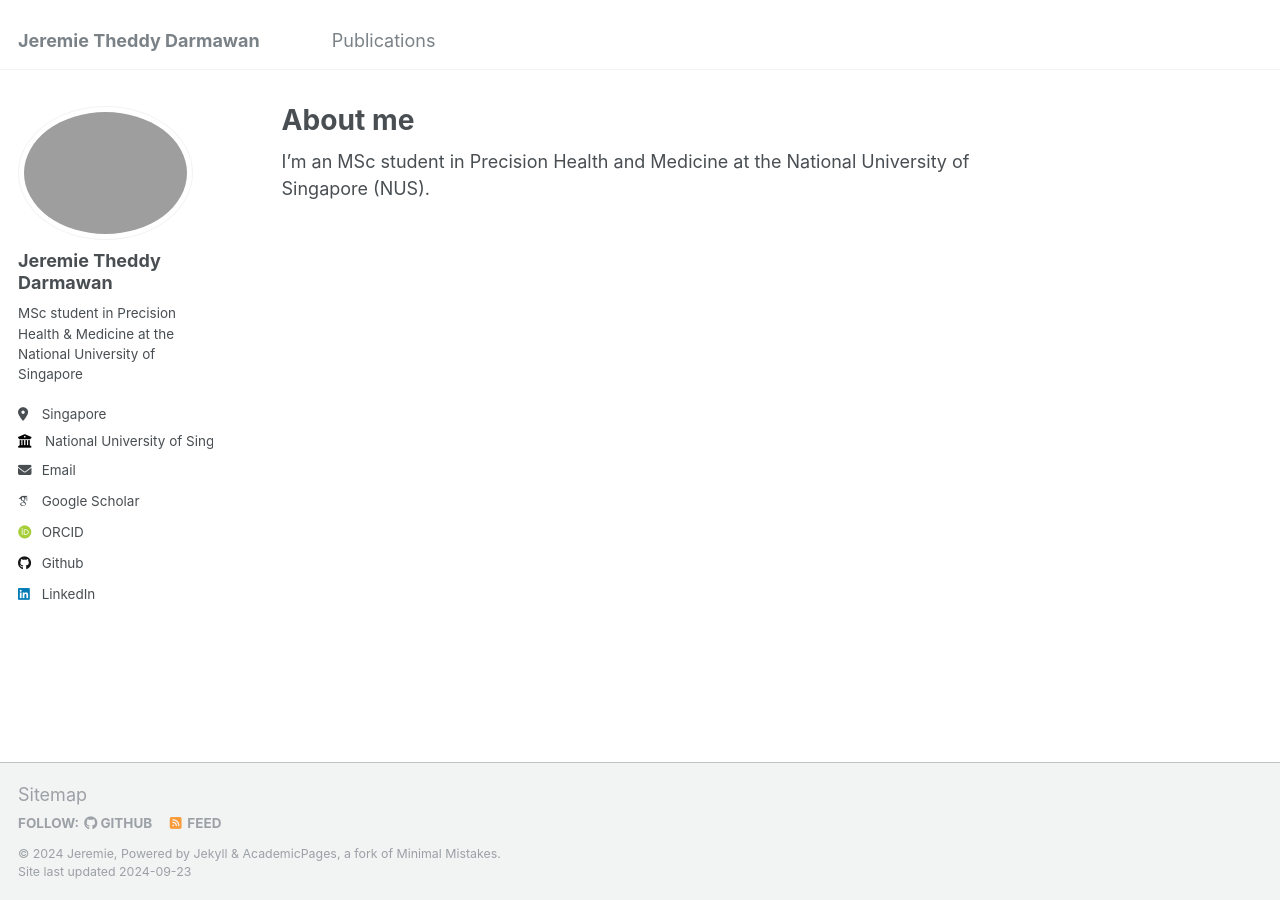
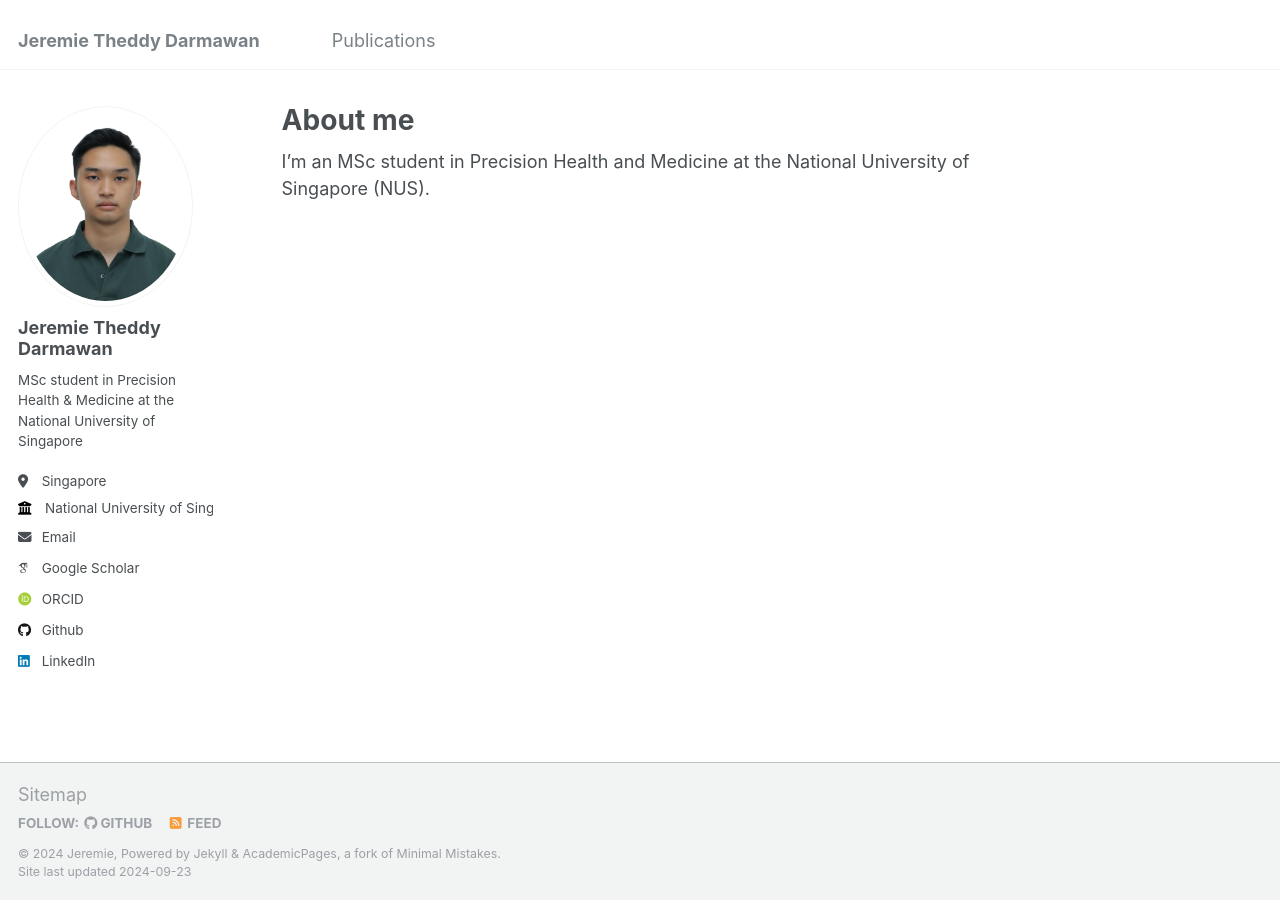
Before and after one commit to jeremietd/jeremietd.github.io, a Jekyll site: the page built from _pages/about.md, in a window 1280 px wide. Built offline with Jekyll 4.4.1, drawn with Linux system fonts in a browser that asks for light colours; some web fonts are replaced.

Commit message:
Update personal description and avatar

```diff
--- a/_config.yml
+++ b/_config.yml
@@ -11,7 +11,7 @@ locale                   : "en-US"
 title                    : "Jeremie Theddy Darmawan"
 title_separator          : "-"
 name                     : &name "Jeremie"
-description              : &description "personal description"
+description              : &description "About me"
 url                      : https://jeremietd.github.io # the base hostname & protocol for your site e.g. "https://mmistakes.github.io"
 baseurl                  : "" # the subpath of your site, e.g. "/blog"
 repository               : "jeremietd/jeremietd.github.io"
@@ -21,7 +21,7 @@ repository               : "jeremietd/jeremietd.github.io"
 #               Additional customization can be done by editing /_includes/author-profile.html
 author:
   # Biographic information
-  avatar           :
+  avatar           : "Photo 30_10.jpg"
   name             : "Jeremie Theddy Darmawan"
   pronouns         : # example: "she/her"
   bio              : "MSc student in Precision Health & Medicine at the National University of Singapore"
```
Also changed, not shown: images/Photo 30_10.jpg (added).
